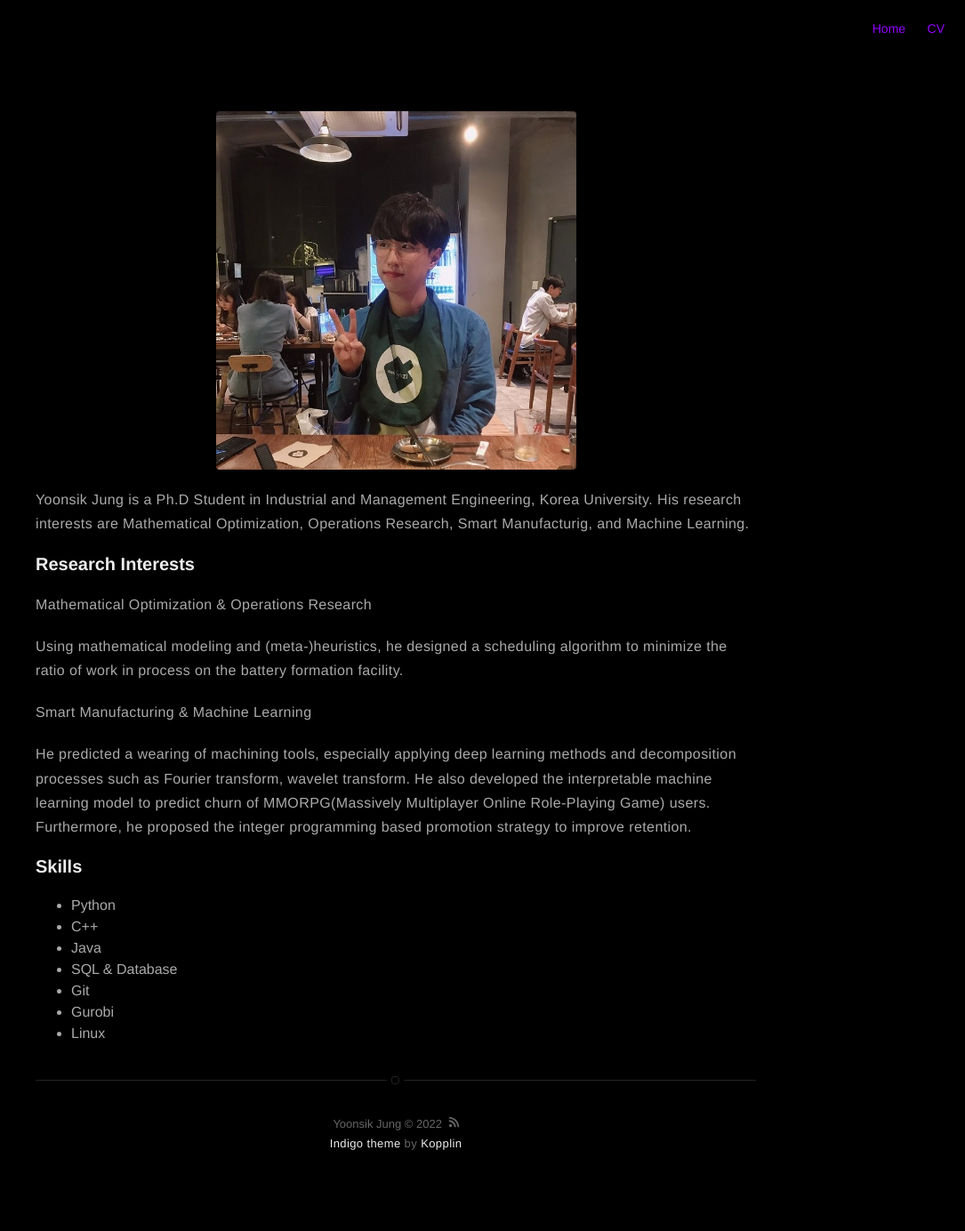
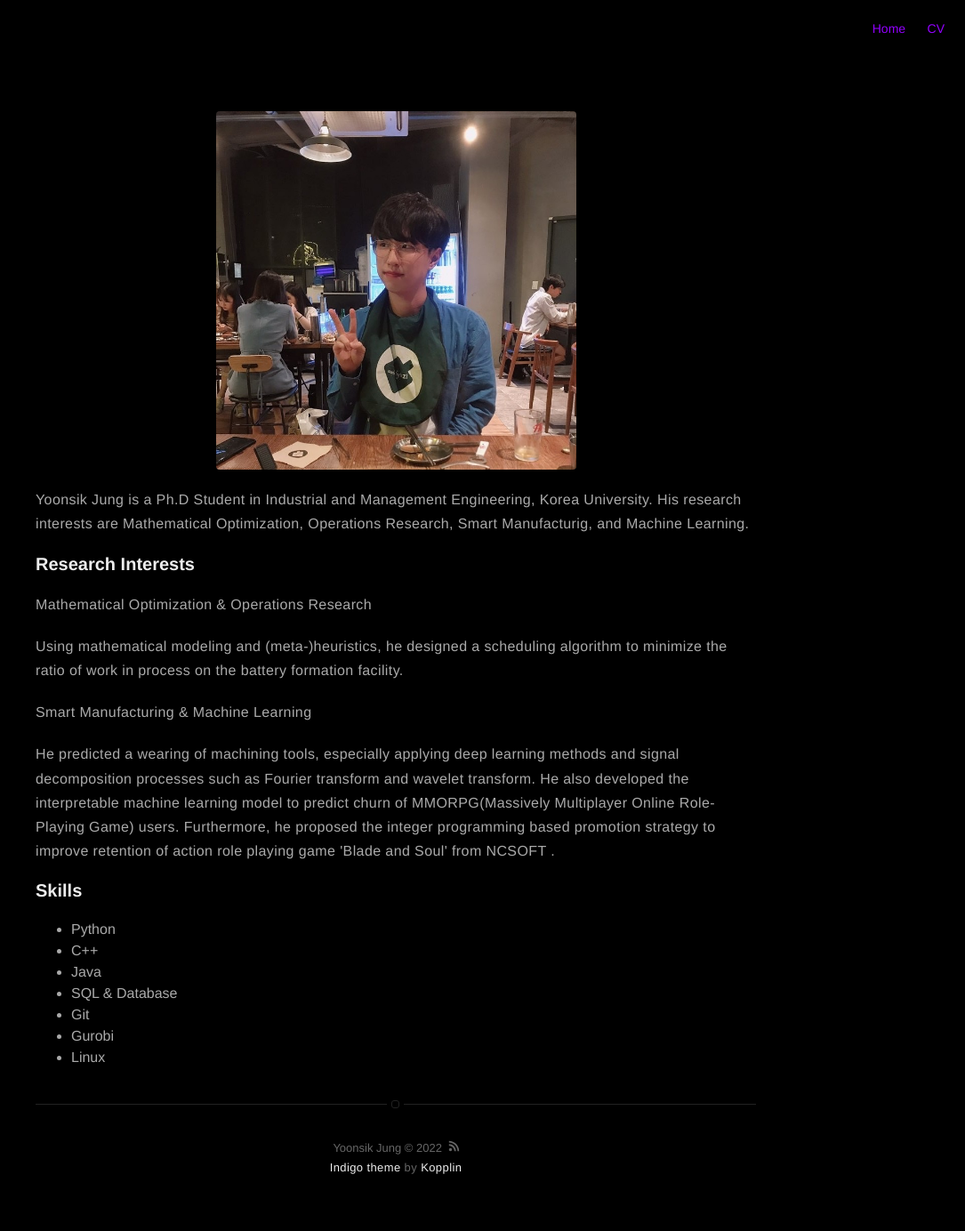
Before and after one commit to yoonsik-jung-opt/yoonsik-jung-opt.github.io, a Jekyll site: the page built from about.md, in a window 1280 px wide. Shown: the whole page at 89% size, without its empty margins (195-1280 px from the left). Built offline with Jekyll 4.4.1, drawn with Linux system fonts in a browser that asks for light colours; before the commit the page ends 1357 px from its top, so only the background shows below that.

Commit message:
add details

```diff
--- a/_config.yml
+++ b/_config.yml
@@ -1,6 +1,6 @@
 # main text of home
 name: Yoonsik Jung
-bio: Interested in Mathematical Optimization, Operations Research, and Machine learning.
+bio: Interested in Mathematical Optimization, Operations Research, Smart Manufacturing, and Machine learning.
 
 # twitter summary info
 # description: A blog about technology and stuff related
--- a/about.md
+++ b/about.md
@@ -11,7 +11,7 @@ layout: page
 <p> Using mathematical modeling and (meta-)heuristics, he designed a scheduling algorithm to minimize the ratio of work in process on the battery formation facility. </p>
 
 <b> Smart Manufacturing & Machine Learning </b>
-<p> He predicted a wearing of machining tools, especially applying deep learning methods and decomposition processes such as Fourier transform, wavelet transform. He also developed the interpretable machine learning model to predict churn of MMORPG(Massively Multiplayer Online Role-Playing Game) users. Furthermore, he proposed the integer programming based promotion strategy to improve retention. </p>
+<p> He predicted a wearing of machining tools, especially applying deep learning methods and signal decomposition processes such as Fourier transform and wavelet transform. He also developed the interpretable machine learning model to predict churn of MMORPG(Massively Multiplayer Online Role-Playing Game) users. Furthermore, he proposed the integer programming based promotion strategy to improve retention of action role playing game 'Blade and Soul' from NCSOFT . </p>
 
 <h3>Skills</h3>
 
```
